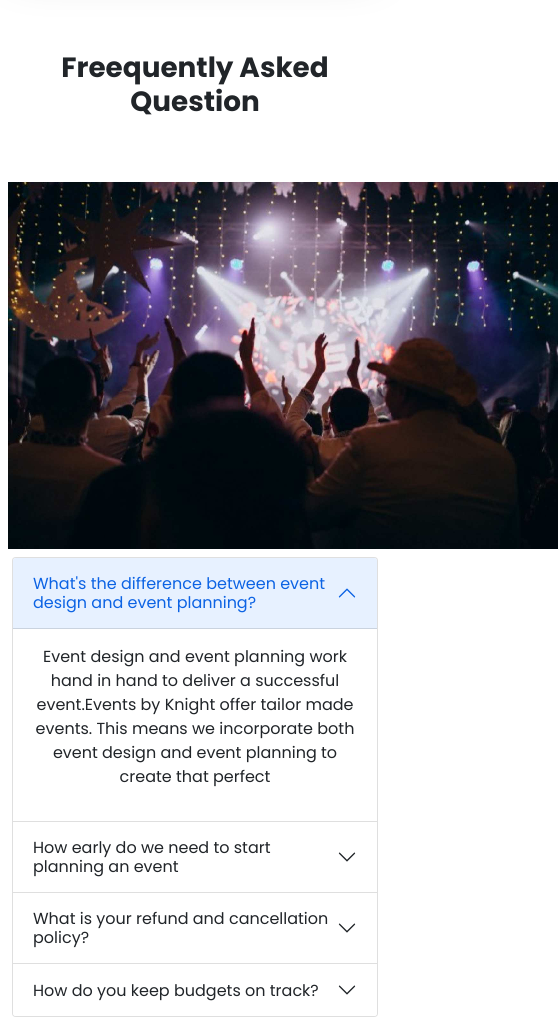
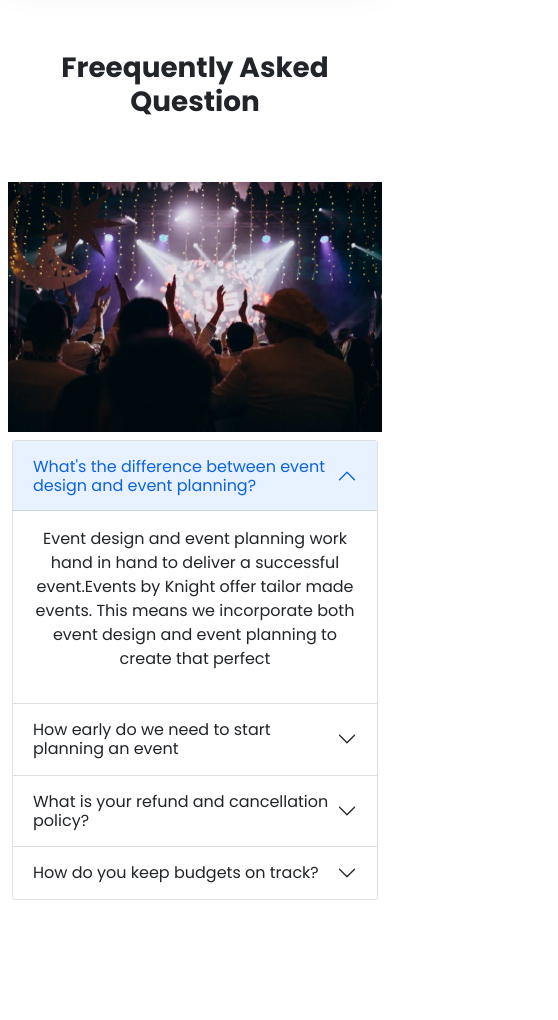
Before and after one commit to sajidur319370/convension-center-bootstrap, a plain HTML site: page index.html in a window 390 px wide. Shown: the part 3640-4660 px from the top of the page, 558 px wide, since content can reach past the window. After the commit the page ends 4588 px from the top, so only its background shows below. Drawn offline with nearby package versions, Linux system fonts and the light colour scheme.

Commit message:
responsive edited

```diff
--- a/index.html
+++ b/index.html
@@ -273,8 +273,8 @@
         <section id="faq" class="faq  my-5">
             <div class="container text-center">
                 <h2 class="faq__title fs-1  fw-bold py-5">Freequently Asked Question</h2>
-                <div class="faq__main row d-flex align-items-center flex-md-row flex-lg-row  flex-column flex-column-reverse">
-                    <div class="col-lg-6 col-md-6 faq__list">
+                <div class="faq__main row d-flex align-items-center justify-content-center flex-md-row flex-lg-row flex-column flex-column-reverse">
+                    <div class="faq__list col-lg-6 col-md-6">
                         <!-- ///////////////ACCORDION START/////////////////// -->
                         <div class="accordion" id="accordionExample">
                             <div class="accordion-item">
@@ -329,8 +329,11 @@
                         <!-- ///////////////ACCORDION ENDS/////////////////// -->
                     </div>
                     <!-- ///////////////////////FAQ IMAGE//////////////////////// -->
-                    <div class="col-lg-6 col-md-6  faq__image p-2">
-                        <img src="./images/wedding-guest.png" alt="wedding-guest">
+                    <div class="col-lg-6 col-md-6 p-2">
+                        <div class="faq__image  w-100 h-100">
+                            <img src="./images/wedding-guest.png" alt="wedding-guest" class="img-fluid">
+                        </div>
+
                     </div>
 
                 </div>
```
